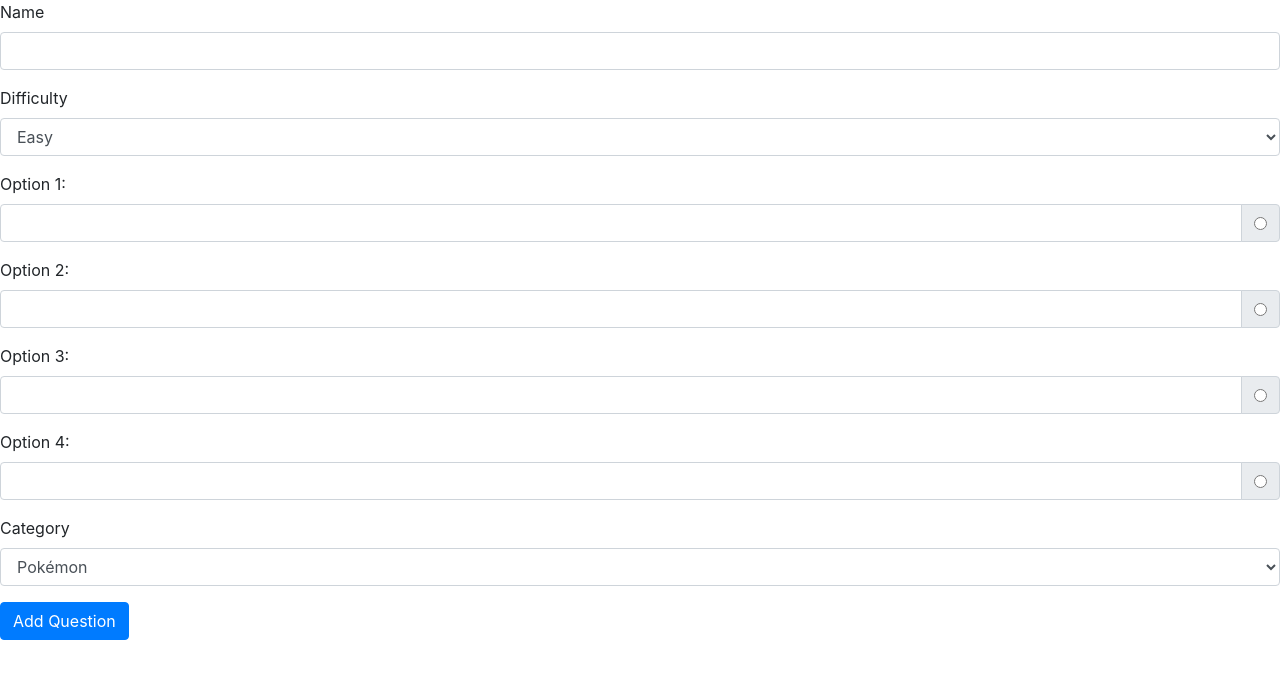
After one commit to DayZmooN/Quiz, a PHP site: page /app/view/questions/form_add_questions.php in a window 1280 px wide. The commit adds this page. Shown: the top 679 px of the page. Run offline with PHP 8.4, Linux system fonts and the light colour scheme; data comes from the database, SQL or seed files in the repository.

Commit message:
US01 : En tant qu'utilisateur, je veux pouvoir ajouter des questions de quiz pour enrichir la base de données.

```diff
--- /dev/null
+++ b/app/view/questions/form_add_questions.php
@@ -0,0 +1,83 @@
+<?php
+ob_start();
+require_once '../../model/config.php';
+
+// Récupérer les catégories existantes
+$sql = "SELECT id, name FROM categories";
+$result = $conn->query($sql);
+$categories = $result->fetch_all(MYSQLI_ASSOC);
+?>
+
+<form action="../../model/questions/create.php" method="post">
+    <div class="form-group">
+        <label for="name">Name</label>
+        <input type="text" class="form-control" id="name" name="name" required>
+    </div>
+    <div class="form-group">
+        <label for="difficulty">Difficulty</label>
+        <select class="form-control" id="difficulty" name="difficulty" required>
+            <option value="easy">Easy</option>
+            <option value="medium">Medium</option>
+            <option value="hard">Hard</option>
+        </select>
+    </div>
+    <div class="form-group">
+        <label for="option1">Option 1:</label>
+        <div class="input-group">
+            <input type="text" class="form-control" id="option1" name="option[]" required>
+            <div class="input-group-append">
+                <div class="input-group-text">
+                    <input type="radio" name="correctAnswer" value="1" required>
+                </div>
+            </div>
+        </div>
+    </div>
+    <div class="form-group">
+        <label for="option2">Option 2:</label>
+        <div class="input-group">
+            <input type="text" class="form-control" id="option2" name="option[]">
+            <div class="input-group-append">
+                <div class="input-group-text">
+                    <input type="radio" name="correctAnswer" value="2">
+                </div>
+            </div>
+        </div>
+    </div>
+    <div class="form-group">
+        <label for="option3">Option 3:</label>
+        <div class="input-group">
+            <input type="text" class="form-control" id="option3" name="option[]">
+            <div class="input-group-append">
+                <div class="input-group-text">
+                    <input type="radio" name="correctAnswer" value="3">
+                </div>
+            </div>
+        </div>
+    </div>
+    <div class="form-group">
+        <label for="option4">Option 4:</label>
+        <div class="input-group">
+            <input type="text" class="form-control" id="option4" name="option[]">
+            <div class="input-group-append">
+                <div class="input-group-text">
+                    <input type="radio" name="correctAnswer" value="4">
+                </div>
+            </div>
+        </div>
+    </div>
+    <div class="form-group">
+        <label for="category_id">Category</label>
+        <select class="form-control" id="category_id" name="category_id" required>
+            <?php foreach ($categories as $category) : ?>
+                <option value="<?php echo $category['id']; ?>"><?php echo $category['name']; ?></option>
+            <?php endforeach; ?>
+        </select>
+    </div>
+    <button type="submit" class="btn btn-primary">Add Question</button>
+</form>
+
+<?php
+$title = "Add Question";
+$content = ob_get_clean();
+require '../../../layout.php';
+?>
--- a/app/view/questions/indexquestions.php
+++ b/app/view/questions/indexquestions.php
@@ -3,6 +3,7 @@ ob_start();
 require_once '../../model/config.php';
 require_once '../../model/questions/read.php';
 ?>
+<a href="./form_add_questions.php" class="btn btn-primary">Add Question</a>
 <?php if (!empty($questions)) { ?>
     <table class="table table-striped">
         <thead>
@@ -29,5 +30,6 @@ require_once '../../model/questions/read.php';
 <?php } ?>
 
 <?php
+$title = "Questions";
 $content = ob_get_clean();
 require '../../../layout.php';
```
Also changed, not shown: app/model/questions/create.php (added, +22 -0 lines).
